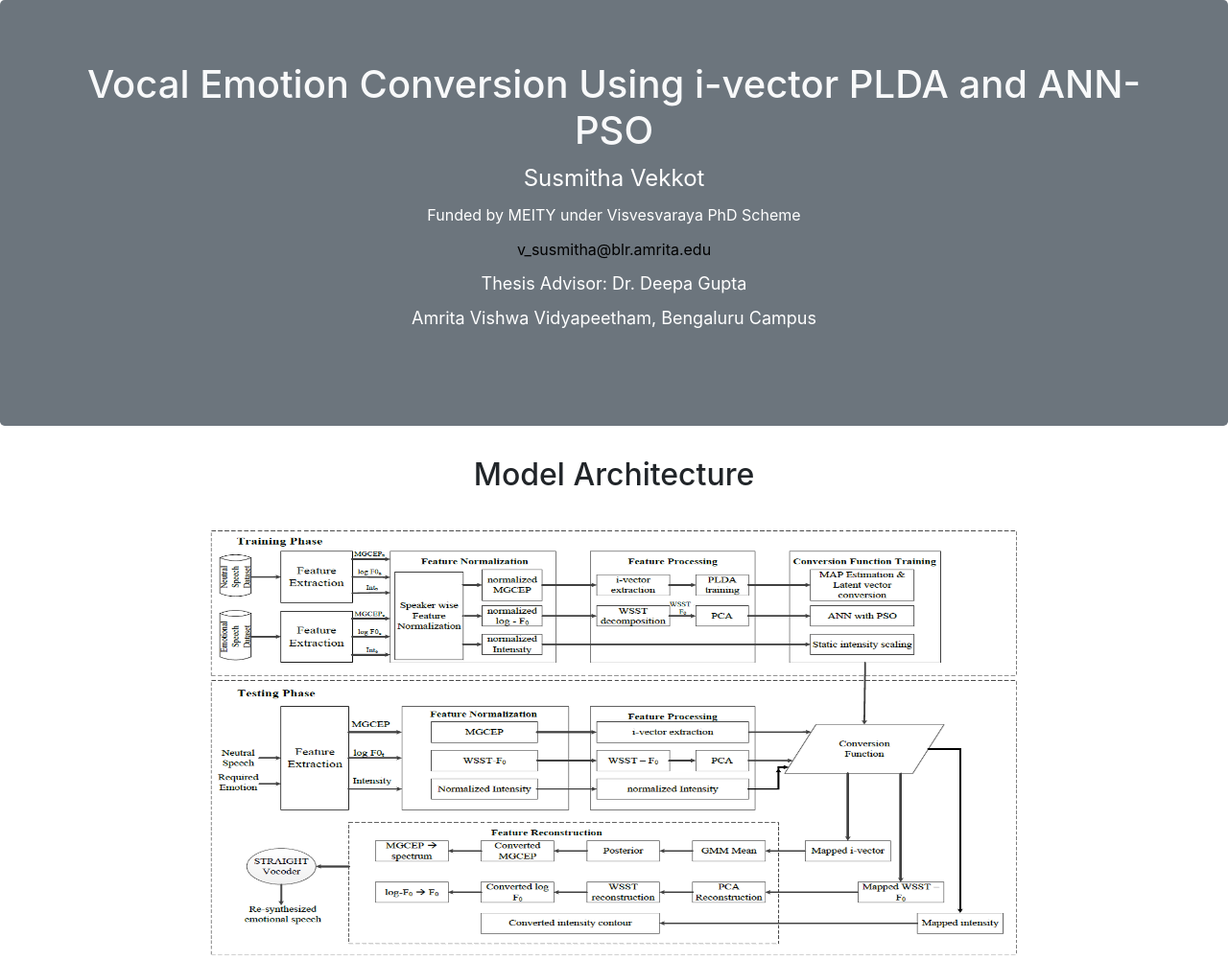
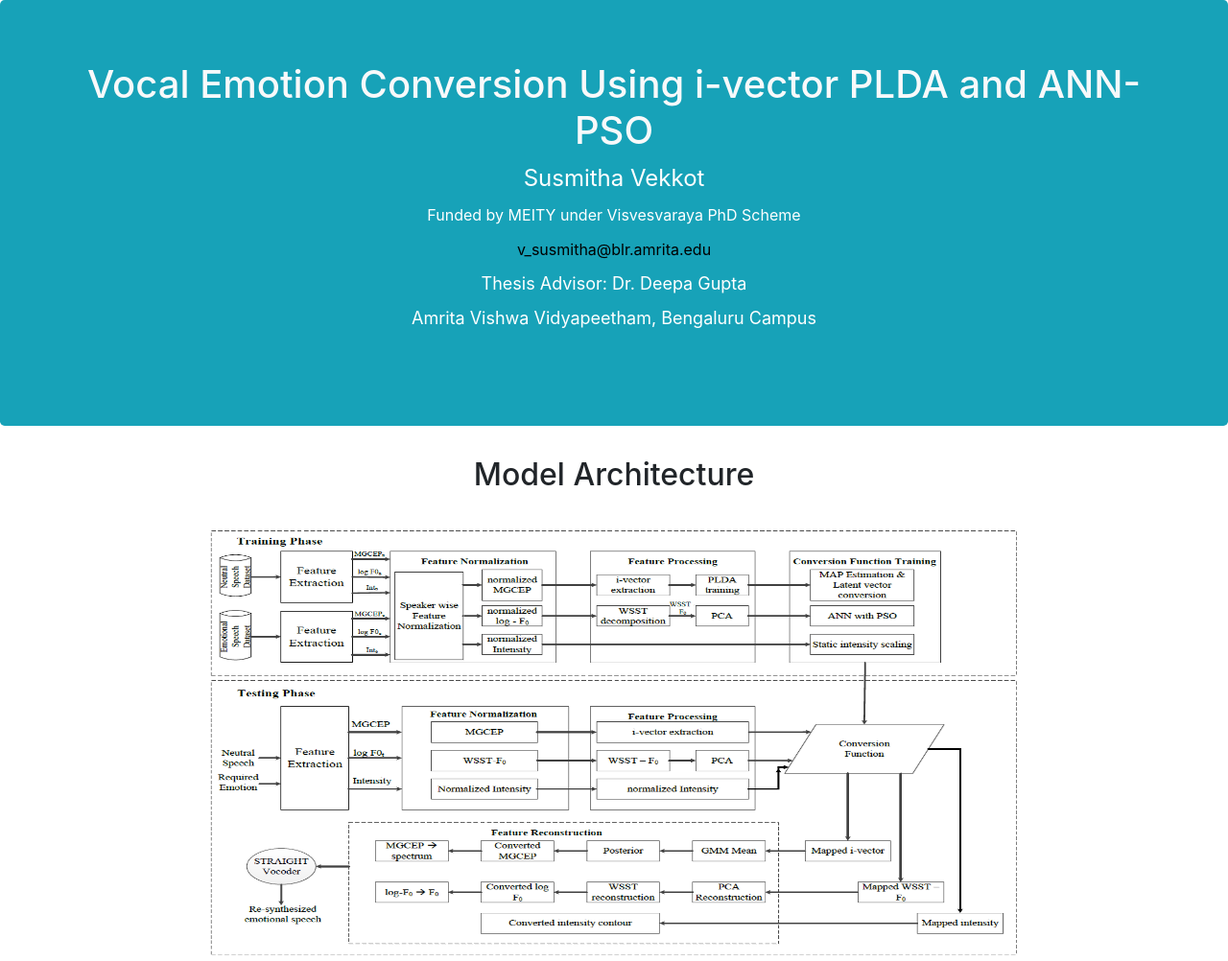
Before and after one commit to renju-pillai/ThesisFinal, a plain HTML site: page index.html in a window 1280 px wide. Shown: the top 1002 px of the page at 96% size. Drawn offline with nearby package versions, Linux system fonts and the light colour scheme.

Commit message:
Update index.html

```diff
--- a/index.html
+++ b/index.html
@@ -46,7 +46,9 @@
 
 <body>
   <header class="header">
-    <div class="jumbotron bg-secondary text-center">
+<!-- Commented on Jan 30, 2021 -->
+<!--    <div class="jumbotron bg-secondary text-center"> -->
+<div class="jumbotron bg-info text-center">
       <div class="container">
         <div class="row align-items-center">
           <div class="col-md-12">
```
